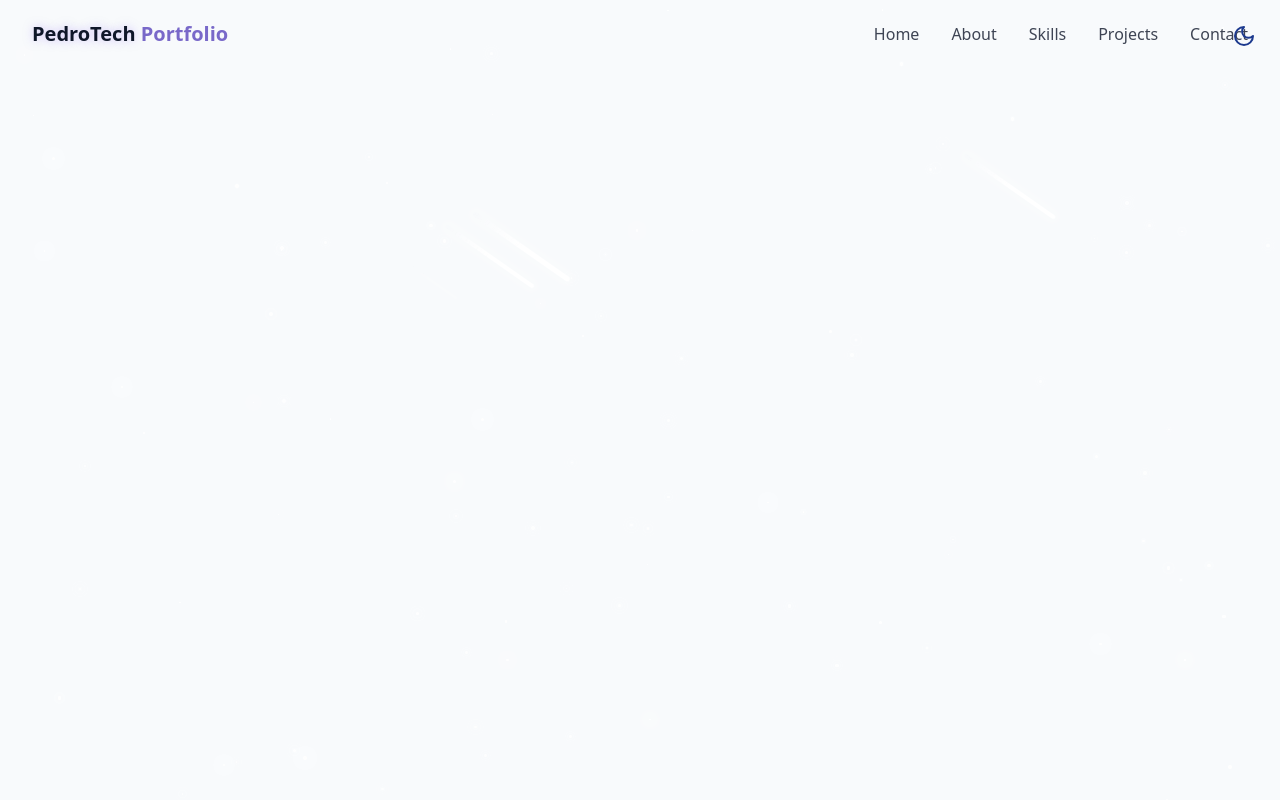
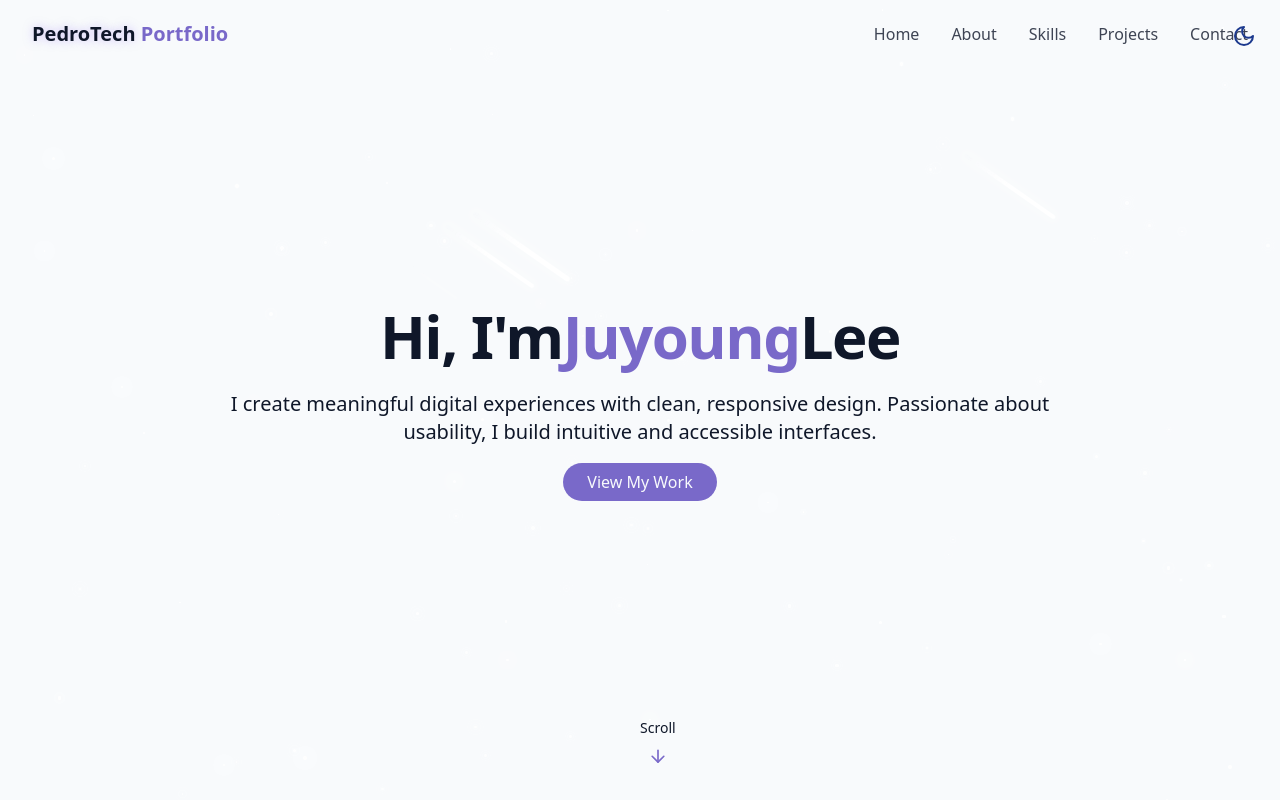
Before and after one commit to Joy-Juyoung/My_Portfolio, a React (Vite) app: page / in a window 1280 px wide. Built offline with nearby package versions, Linux system fonts and the light colour scheme.

Commit message:
feat: add HeroSection with animated intro and scroll hint

```diff
--- /dev/null
+++ b/src/components/HeroSection.jsx
@@ -0,0 +1,41 @@
+import { ArrowDown } from "lucide-react";
+
+export const HeroSection = () => {
+  return (
+    <section
+      id="hero"
+      className="relative min-h-screen flex flex-col items-center justify-center pz-4"
+    >
+      <div className="container max-w-4xl mx-auto text-center z-10">
+        <div className="space-y-6">
+          <h1 className="text-4xl md:text-6xl font-bold tracking-tight">
+            <span className="opacity-0 animate-fade-in">Hi, I'm</span>
+            <span className="text-primary opacity-0 animate-fade-in-delay-1">
+              Juyoung
+            </span>
+            <span className="text-gradient opacity-0 animate-fade-in-delay-2">
+              Lee
+            </span>
+          </h1>
+
+          <p className="text-lg md:text-xl text-muted-foreground max-2-2xl mx-auto opacity-0 animate-fade-in-delay-3">
+            I create meaningful digital experiences with clean, responsive
+            design. Passionate about usability, I build intuitive and accessible
+            interfaces.
+          </p>
+
+          <div className="opacity-0 animate-fade-in-delay-4">
+            <a href="#projects" className="cosmic-button">
+              View My Work
+            </a>
+          </div>
+        </div>
+      </div>
+
+      <div className="absolute bottom-8 left-1/2 transform -translate-x-1.2 flex flex-col items-center animate-bounce">
+        <span className="text-sm text-muted-foreground mb-2"> Scroll </span>
+        <ArrowDown className="h-5 w-5 text-primary" />
+      </div>
+    </section>
+  );
+};
--- a/src/pages/Home.jsx
+++ b/src/pages/Home.jsx
@@ -1,6 +1,7 @@
 import { ThemeToggle } from "@/components/ThemeToggle";
 import { StarBackground } from "@/components/StarBackground";
 import { Navbar } from "@/components/Navbar";
+import { HeroSection } from "../components/HeroSection";
 
 export const Home = () => {
   return (
@@ -13,7 +14,9 @@
       <Navbar />
 
       {/* Main Content */}
-
+      <main>
+        <HeroSection />
+      </main>
       {/* Footer */}
     </div>
   );
```
